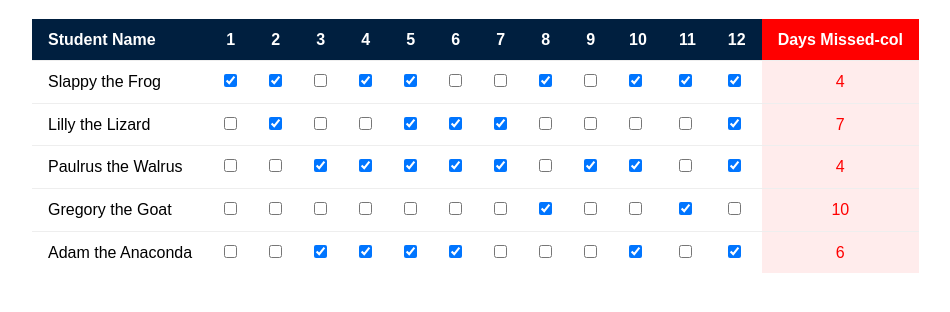
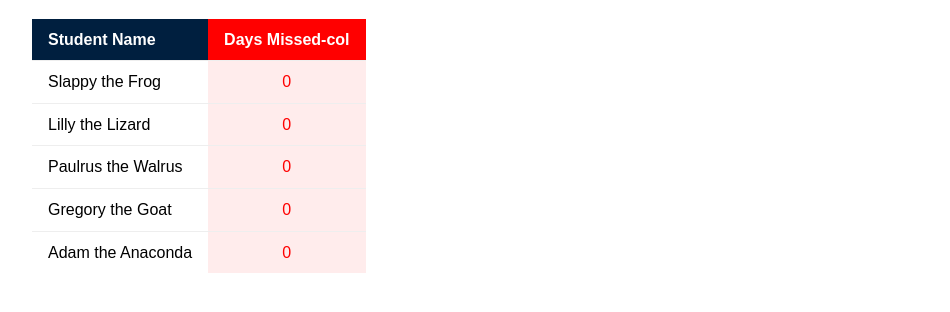
Before and after one commit to udacity/ud989-school-attendance, a plain HTML site: page index.html in a window 1280 px wide. Shown: the part 86-398 px from the top of the page, without its empty margins (0-950 px from the left). Drawn offline with nearby package versions, Linux system fonts and the light colour scheme.

Commit message:
Comment out old code to rebuild

```diff
--- a/index.html
+++ b/index.html
@@ -1,5 +1,6 @@
 <!doctype html>
 <html>
+
 <head>
     <meta charset="utf-8">
     <meta http-equiv="X-UA-Compatible" content="IE=edge">
@@ -9,6 +10,7 @@
     <link rel="stylesheet" href="css/normalize.css">
     <link rel="stylesheet" href="css/style.css">
 </head>
+
 <body>
     <h1>Udacity Attendance</h1>
 
@@ -16,7 +18,7 @@
         <thead>
             <tr>
                 <th class="name-col">Student Name</th>
-                    <th>1</th>
+                <!-- <th>1</th>
                     <th>2</th>
                     <th>3</th>
                     <th>4</th>
@@ -27,13 +29,14 @@
                     <th>9</th>
                     <th>10</th>
                     <th>11</th>
-                    <th>12</th>
+                    <th>12</th> -->
                 <th class="missed-col">Days Missed-col</th>
             </tr>
         </thead>
         <tbody>
             <tr class="student">
                 <td class="name-col">Slappy the Frog</td>
+                <!-- <td class="attend-col"><input type="checkbox"></td>
                 <td class="attend-col"><input type="checkbox"></td>
                 <td class="attend-col"><input type="checkbox"></td>
                 <td class="attend-col"><input type="checkbox"></td>
@@ -44,12 +47,12 @@
                 <td class="attend-col"><input type="checkbox"></td>
                 <td class="attend-col"><input type="checkbox"></td>
                 <td class="attend-col"><input type="checkbox"></td>
-                    <td class="attend-col"><input type="checkbox"></td>
-                    <td class="attend-col"><input type="checkbox"></td>
+                <td class="attend-col"><input type="checkbox"></td> -->
                 <td class="missed-col">0</td>
             </tr>
             <tr class="student">
                 <td class="name-col">Lilly the Lizard</td>
+                <!-- <td class="attend-col"><input type="checkbox"></td>
                 <td class="attend-col"><input type="checkbox"></td>
                 <td class="attend-col"><input type="checkbox"></td>
                 <td class="attend-col"><input type="checkbox"></td>
@@ -60,12 +63,12 @@
                 <td class="attend-col"><input type="checkbox"></td>
                 <td class="attend-col"><input type="checkbox"></td>
                 <td class="attend-col"><input type="checkbox"></td>
-                    <td class="attend-col"><input type="checkbox"></td>
-                    <td class="attend-col"><input type="checkbox"></td>
+                <td class="attend-col"><input type="checkbox"></td> -->
                 <td class="missed-col">0</td>
             </tr>
             <tr class="student">
                 <td class="name-col">Paulrus the Walrus</td>
+                <!-- <td class="attend-col"><input type="checkbox"></td>
                 <td class="attend-col"><input type="checkbox"></td>
                 <td class="attend-col"><input type="checkbox"></td>
                 <td class="attend-col"><input type="checkbox"></td>
@@ -76,12 +79,12 @@
                 <td class="attend-col"><input type="checkbox"></td>
                 <td class="attend-col"><input type="checkbox"></td>
                 <td class="attend-col"><input type="checkbox"></td>
-                    <td class="attend-col"><input type="checkbox"></td>
-                    <td class="attend-col"><input type="checkbox"></td>
+                <td class="attend-col"><input type="checkbox"></td> -->
                 <td class="missed-col">0</td>
             </tr>
             <tr class="student">
                 <td class="name-col">Gregory the Goat</td>
+                <!-- <td class="attend-col"><input type="checkbox"></td>
                 <td class="attend-col"><input type="checkbox"></td>
                 <td class="attend-col"><input type="checkbox"></td>
                 <td class="attend-col"><input type="checkbox"></td>
@@ -92,12 +95,12 @@
                 <td class="attend-col"><input type="checkbox"></td>
                 <td class="attend-col"><input type="checkbox"></td>
                 <td class="attend-col"><input type="checkbox"></td>
-                    <td class="attend-col"><input type="checkbox"></td>
-                    <td class="attend-col"><input type="checkbox"></td>
+                <td class="attend-col"><input type="checkbox"></td> -->
                 <td class="missed-col">0</td>
             </tr>
             <tr class="student">
                 <td class="name-col">Adam the Anaconda</td>
+                <!-- <td class="attend-col"><input type="checkbox"></td>
                 <td class="attend-col"><input type="checkbox"></td>
                 <td class="attend-col"><input type="checkbox"></td>
                 <td class="attend-col"><input type="checkbox"></td>
@@ -108,8 +111,7 @@
                 <td class="attend-col"><input type="checkbox"></td>
                 <td class="attend-col"><input type="checkbox"></td>
                 <td class="attend-col"><input type="checkbox"></td>
-                    <td class="attend-col"><input type="checkbox"></td>
-                    <td class="attend-col"><input type="checkbox"></td>
+                <td class="attend-col"><input type="checkbox"></td> -->
                 <td class="missed-col">0</td>
             </tr>
         </tbody>
@@ -118,4 +120,5 @@
     <script src="https://ajax.googleapis.com/ajax/libs/jquery/2.1.3/jquery.min.js"></script>
     <script src="js/app.js"></script>
 </body>
+
 </html>
--- a/js/app.js
+++ b/js/app.js
@@ -6,6 +6,7 @@
 (function() {
     if (!localStorage.attendance) {
         console.log('Creating attendance records...');
+
         function getRandom() {
             return (Math.random() >= 0.5);
         }
@@ -28,57 +29,57 @@
 
 
 /* STUDENT APPLICATION */
-$(function() {
-    var attendance = JSON.parse(localStorage.attendance),
-        $allMissed = $('tbody .missed-col'),
-        $allCheckboxes = $('tbody input');
+// $(function() {
+//     var attendance = JSON.parse(localStorage.attendance),
+//         $allMissed = $('tbody .missed-col'),
+//         $allCheckboxes = $('tbody input');
 
-    // Count a student's missed days
-    function countMissing() {
-        $allMissed.each(function() {
-            var studentRow = $(this).parent('tr'),
-                dayChecks = $(studentRow).children('td').children('input'),
-                numMissed = 0;
+//     // Count a student's missed days
+//     function countMissing() {
+//         $allMissed.each(function() {
+//             var studentRow = $(this).parent('tr'),
+//                 dayChecks = $(studentRow).children('td').children('input'),
+//                 numMissed = 0;
 
-            dayChecks.each(function() {
-                if (!$(this).prop('checked')) {
-                    numMissed++;
-                }
-            });
+//             dayChecks.each(function() {
+//                 if (!$(this).prop('checked')) {
+//                     numMissed++;
+//                 }
+//             });
 
-            $(this).text(numMissed);
-        });
-    }
+//             $(this).text(numMissed);
+//         });
+//     }
 
-    // Check boxes, based on attendace records
-    $.each(attendance, function(name, days) {
-        var studentRow = $('tbody .name-col:contains("' + name + '")').parent('tr'),
-            dayChecks = $(studentRow).children('.attend-col').children('input');
+//     // Check boxes, based on attendace records
+//     $.each(attendance, function(name, days) {
+//         var studentRow = $('tbody .name-col:contains("' + name + '")').parent('tr'),
+//             dayChecks = $(studentRow).children('.attend-col').children('input');
 
-        dayChecks.each(function(i) {
-            $(this).prop('checked', days[i]);
-        });
-    });
+//         dayChecks.each(function(i) {
+//             $(this).prop('checked', days[i]);
+//         });
+//     });
 
-    // When a checkbox is clicked, update localStorage
-    $allCheckboxes.on('click', function() {
-        var studentRows = $('tbody .student'),
-            newAttendance = {};
+//     // When a checkbox is clicked, update localStorage
+//     $allCheckboxes.on('click', function() {
+//         var studentRows = $('tbody .student'),
+//             newAttendance = {};
 
-        studentRows.each(function() {
-            var name = $(this).children('.name-col').text(),
-                $allCheckboxes = $(this).children('td').children('input');
+//         studentRows.each(function() {
+//             var name = $(this).children('.name-col').text(),
+//                 $allCheckboxes = $(this).children('td').children('input');
 
-            newAttendance[name] = [];
+//             newAttendance[name] = [];
 
-            $allCheckboxes.each(function() {
-                newAttendance[name].push($(this).prop('checked'));
-            });
-        });
+//             $allCheckboxes.each(function() {
+//                 newAttendance[name].push($(this).prop('checked'));
+//             });
+//         });
 
-        countMissing();
-        localStorage.attendance = JSON.stringify(newAttendance);
-    });
+//         countMissing();
+//         localStorage.attendance = JSON.stringify(newAttendance);
+//     });
 
-    countMissing();
-}());
+//     countMissing();
+// }());
```
Lines whose indentation alone changed are shown as unchanged.
